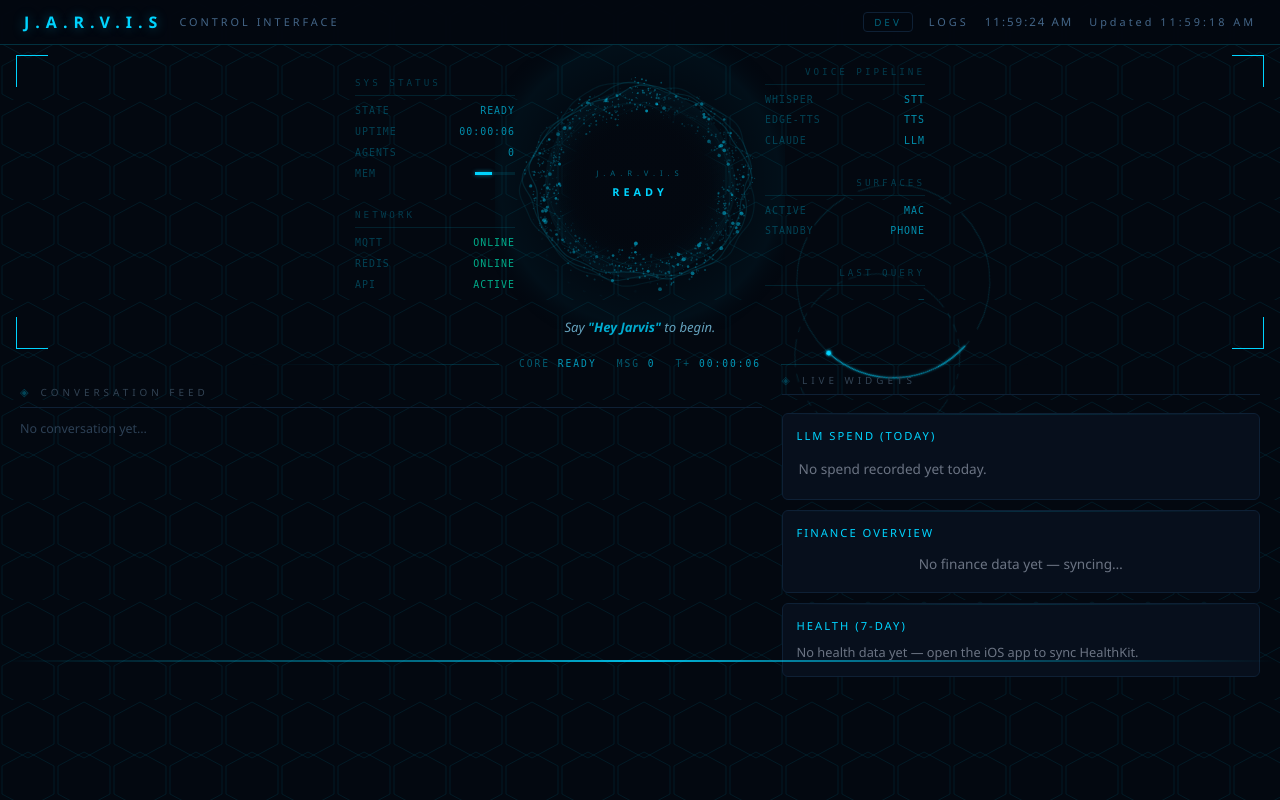
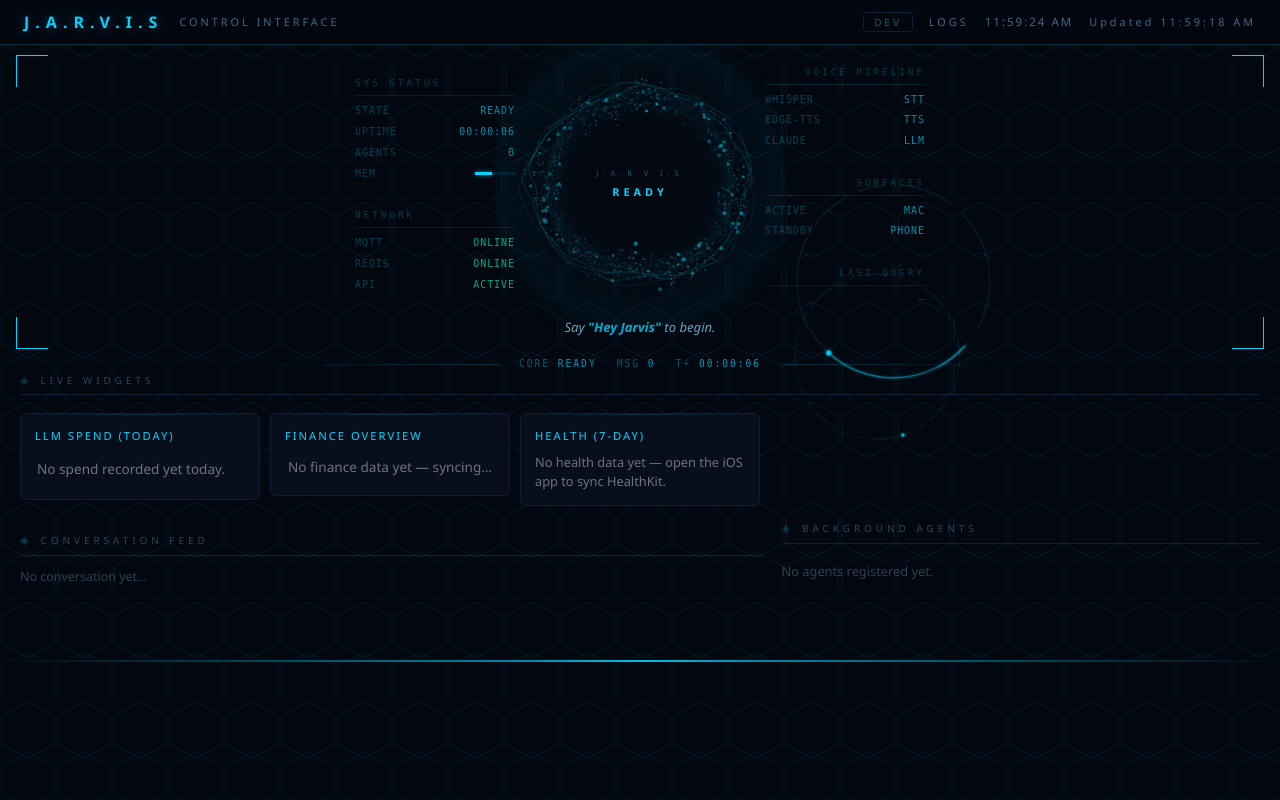
Before and after one commit to Omar102598/Jarvis, a FastAPI app: page / in a window 1280 px wide. Run offline with FastAPI, Linux system fonts and the light colour scheme; data that the repository does not hold is empty.

Commit message:
Dashboard: unhide the agents, and move widgets to a capped strip
Omar reported the agents were gone from the dashboard. They were being
rendered — 23 cards in the served HTML — but nested inside a display:none
block, so nothing showed.

Root cause is mine, and it shipped: PR #40's reorder sliced the widgets section
out from between approvals and agents by text markers, and took the two closing
</div> of the DEV "Agent Activity" panel with it. That panel is display:none, so
everything after it — the entire Background Agents section — became its
children and inherited the hidden state. Two further stray </div> later in the
file left the document's total count balanced, which is why nothing looked
wrong: the tags added up, the structure did not.

Measuring div DEPTH at each landmark rather than counting tags is what found
it. Every top-level section in the workspace sits at depth 2; Agents sat at
depth 4.

Fixed by restoring the DEV panel's two closes and removing the two that were
compensating for them. All four sections now sit at depth 2 and the document
closes at 0.

Also completes what #40 was trying to do. Widgets move out of the side column
into a full-width strip above the workspace, with each card capped at 200px and
scrolling internally. In the side column they were tall enough to consume it
entirely, which is how 22 agents ended up below the fold — #40 made the widgets
visible by hiding the agents, then the structural bug hid them completely.

Verified by depth measurement, a full-document tag-balance check with SVG
stripped, and by screenshotting the deployed page: the agent list renders in the
side column, above the fold, with the widgets as a short strip above it.

Co-Authored-By: Claude Opus 5 <noreply@anthropic.com>

```diff
--- a/services/dashboard/templates/index.html
+++ b/services/dashboard/templates/index.html
@@ -578,11 +578,24 @@
     /* A list, not a card wall. Stacked in the side column the verbose cards
        became a tall ribbon to scroll past; what you want at a glance is which
        agents exist and what state each is in. Detail is one click away. */
+    /* Widgets are metrics, not a column. Stacked in the side column they were
+       tall enough to consume it and push all 22 agents below the fold. A capped
+       full-width strip keeps them glanceable without costing the workspace. */
+    .widget-strip { padding: 0 20px 14px; position: relative; z-index: 1; }
+    .widget-strip #widget-grid {
+      display: grid; grid-template-columns: repeat(auto-fit, minmax(260px, 1fr));
+      gap: 12px; align-items: start;
+    }
+    .widget-strip #widget-grid > * { max-height: 200px; overflow-y: auto; }
+    .widget-strip #widget-grid > *::-webkit-scrollbar { width: 3px; }
+    .widget-strip #widget-grid > *::-webkit-scrollbar-thumb {
+      background: var(--j-border); border-radius: 2px;
+    }
     .agents-grid { display: flex; flex-direction: column; gap: 6px; }
     /* 22 agents is a long list. Capped with its own scroll so it cannot push
        the widgets and approvals above it off screen — the list is a control
        surface you consult, not something to scroll past every time. */
-    .col-side .agents-grid { max-height: 46vh; overflow-y: auto; padding-right: 4px; }
+    .col-side .agents-grid { max-height: 62vh; overflow-y: auto; padding-right: 4px; }
     .col-side .agents-grid::-webkit-scrollbar { width: 3px; }
     .col-side .agents-grid::-webkit-scrollbar-thumb { background: var(--j-border); border-radius: 2px; }
     .agent-head { display: flex; align-items: center; gap: 8px; cursor: pointer; user-select: none; }
@@ -963,6 +976,12 @@
   <span class="hud-bar-item">T+ <span id="hb-up">00:00</span></span>
 </div>
 
+<!-- ── Dynamic Widgets ── -->
+<div class="widget-strip" id="widget-section" style="display:none">
+  <div class="section-label">Live Widgets</div>
+  <div id="widget-grid" style="display:grid;grid-template-columns:repeat(auto-fill,minmax(240px,1fr));gap:10px"></div>
+</div>
+
 <div class="workspace">
   <!-- Primary: the conversation. -->
   <div class="col-main">
@@ -982,11 +1001,7 @@
   <div class="section-label">Approvals — Waiting on You</div>
   <div id="approvals-grid" style="display:grid;grid-template-columns:repeat(auto-fill,minmax(320px,1fr));gap:14px"></div>
 </div>
-<!-- ── Dynamic Widgets ── -->
-<div class="agents-section" id="widget-section" style="display:none">
-  <div class="section-label">Live Widgets</div>
-  <div id="widget-grid" style="display:grid;grid-template-columns:repeat(auto-fill,minmax(240px,1fr));gap:10px"></div>
-</div>
+
 <!-- ── Agent Activity (DEV mode) ── -->
 <div class="timeline-section" id="dev-activity-section" style="display:none">
   <div class="conv-section-label">Agent Activity
@@ -994,6 +1009,9 @@
   </div>
   <div id="dev-activity">
     <div style="font-size:0.78rem;color:#2d4055">No agent activity yet…</div>
+  </div>
+</div>
+
 <!-- ── Agents ── -->
 <div class="agents-section">
   <div class="section-label">Background Agents</div>
@@ -1030,8 +1048,6 @@
 </div>
   </div>
 </div>
-  </div>
-</div>
 
 <!-- ── Toast ── -->
 <div class="position-fixed bottom-0 end-0 p-3" style="z-index:9999">
```
